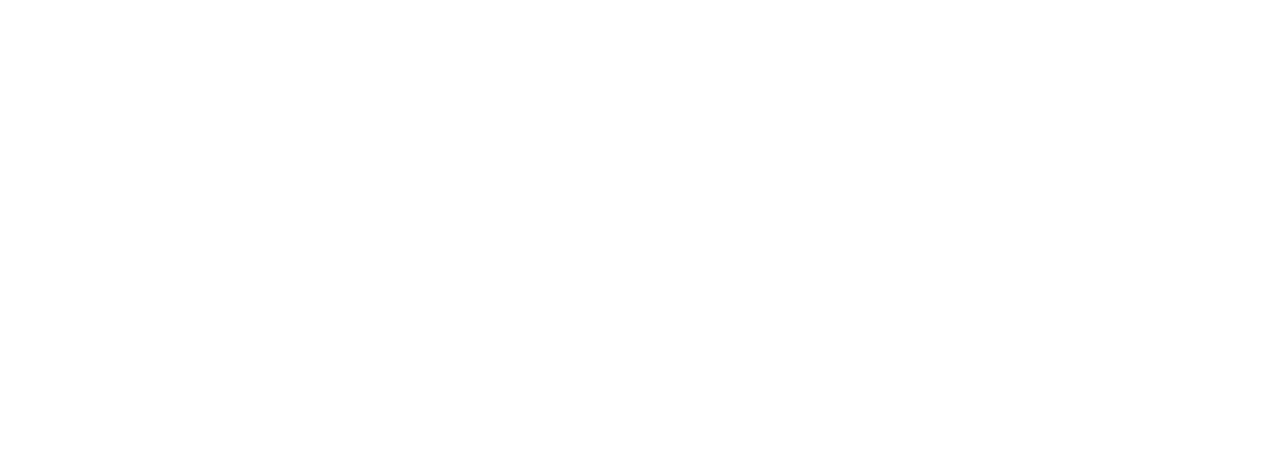
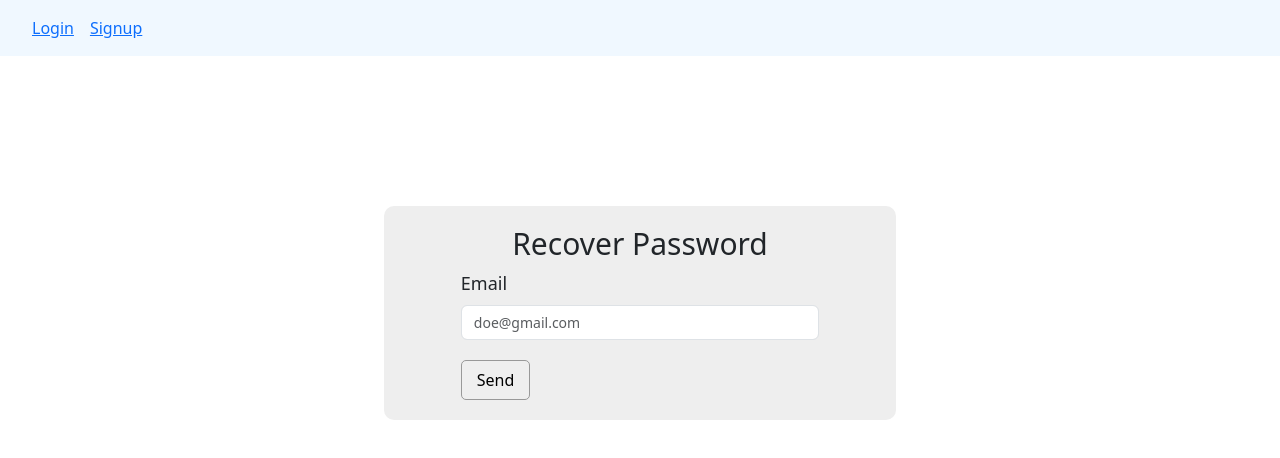
Before and after one commit to gihanchamila/React-Blog-Project, a React (Vite) app: page /forgot-password in a window 1280 px wide. Before the commit this address had no page. Shown: the top 458 px of the page. Built offline with nearby package versions, Linux system fonts and the light colour scheme.

Commit message:
forgot password, recover password ability added

```diff
--- a/src/App.jsx
+++ b/src/App.jsx
@@ -17,6 +17,7 @@
 import Signup from "./pages/Signup"
 import Login from "./pages/Login"
 import VerifyUser from "./pages/VerifyUser"
+import ForgotPassword from "./pages/ForgotPassword"
 
 function App() {
   return (
@@ -38,6 +39,7 @@
         <Route element={<PublicLayout />}>
           <Route path="signup" element={<Signup />} />
           <Route path="login" element={<Login />} />
+          <Route path="forgot-password" element={<ForgotPassword />} />
         </Route>
       </Routes>
       <ToastContainer />
--- a/src/pages/ForgotPassword.jsx
+++ b/src/pages/ForgotPassword.jsx
@@ -1,9 +1,118 @@
+import { useState } from "react";
+import { toast } from "react-toastify";
+import axios from "../utils/axiosInstance";
+import sendCodeValidator from "../validators/sendCodeValidator";
+import recoverPasswordValidator from "../validators/recoverPasswordValidator";
+import { useNavigate } from "react-router-dom";
+
+const initialFormData = {
+  email: "",
+  code: "",
+  password: "",
+};
+
+const initialFormError = {
+  code: "",
+  password: "",
+};
+
 const ForgotPassword = () => {
+  const [formData, setFormData] = useState(initialFormData);
+  const [formError, setFormError] = useState(initialFormError);
+  const [loading, setLoading] = useState(false);
+  const [emailError, setEmailError] = useState("");
+  const [hasEmail, setHasEmail] = useState(false);
+
+  const navigate = useNavigate();
+
+  const handleChange = (e) => {
+    setFormData((prev) => ({ ...prev, [e.target.name]: e.target.value }));
+  };
+
+  const handleSendCode = async (e) => {
+    e.preventDefault();
+
+    const errors = sendCodeValidator({ email: formData.email });
+
+    if (errors.email) {
+      setEmailError(errors.email);
+    } else {
+      try {
+        setLoading(true);
+        // api request
+
+        const response = await axios.post("/auth/forgot-password-code", {
+          email: formData.email,
+        });
+        const data = response.data.data;
+        setHasEmail(true);
+
+        toast.success(data.message, {
+          position: "top-right",
+          autoClose: true,
+        });
+        setLoading(false);
+      } catch (error) {
+        setLoading(false);
+        const response = error.response;
+        const data = response.data;
+        toast.error(data.message, {
+          position: "top-right",
+          autoClose: true,
+        });
+      }
+    }
+  };
+
+  const handleRecoverPassword = async (e) => {
+    e.preventDefault();
+
+    const errors = recoverPasswordValidator({
+      code: formData.code,
+      password: formData.password,
+    });
+
+    if (errors.code || errors.password) {
+      setFormError(errors);
+    } else {
+      try {
+        setLoading(true);
+        // api request
+        const response = await axios.post("/auth/recover-password", formData);
+        const data = response.data;
+
+        toast.success(data.message, {
+          position: "top-right",
+          autoClose: true,
+        });
+        setFormData(initialFormData);
+        setFormError(initialFormError);
+        setLoading(false);
+        navigate("/login");
+      } catch (error) {
+        setLoading(false);
+        setFormError(initialFormError);
+        const response = error.response;
+        const data = response.data;
+        toast.error(data.message, {
+          position: "top-right",
+          autoClose: true,
+        });
+      }
+    }
+  };
+
   return (
     <div className="form-container">
-      <form className="inner-container">
-        <h2 className="form-title">Recover Password</h2>
+      <form
+        className="inner-container"
+        onSubmit={!hasEmail ? handleSendCode : handleRecoverPassword}
+      >
+        <h2 className="form-title">{`${
+          !hasEmail ? "Recover Password" : "New Password"
+        }`}</h2>
 
+        {!hasEmail ? (
           <div className="form-group">
             <label>Email</label>
             <input
@@ -11,17 +120,24 @@
               type="text"
               name="email"
               placeholder="doe@gmail.com"
+              value={formData.email}
+              onChange={handleChange}
             />
+            {emailError && <p className="error">{emailError}</p>}
           </div>
-
+        ) : (
+          <>
             <div className="form-group">
-          <label>Code</label>
+              <label>code</label>
               <input
                 className="form-control"
                 type="text"
                 name="code"
                 placeholder="123456"
+                value={formData.code}
+                onChange={handleChange}
               />
+              {formError.code && <p className="error">{formError.code}</p>}
             </div>
 
             <div className="form-group">
@@ -31,11 +147,22 @@
                 type="password"
                 name="password"
                 placeholder="***********"
+                value={formData.password}
+                onChange={handleChange}
               />
+              {formError.password && (
+                <p className="error">{formError.password}</p>
+              )}
             </div>
+          </>
+        )}
 
         <div className="form-group">
-          <input className="button" type="submit" value="Send" />
+          <input
+            className="button"
+            type="submit"
+            value={`${loading ? "Sending..." : "Send"}`}
+          />
         </div>
       </form>
     </div>
--- a/src/pages/Login.jsx
+++ b/src/pages/Login.jsx
@@ -2,7 +2,7 @@
 import axios from "../utils/axiosInstance"
 import { toast } from "react-toastify";
 import loginValidator from "../validators/loginValidator"
-import { useNavigate } from "react-router-dom";
+import { useNavigate, Link } from "react-router-dom";
 
 const initialFormData = {email: "", password: ""};
 const initialFormError = {email: "", password: ""}
@@ -99,9 +99,9 @@
           {formError.password && <p className="error">{formError.password}</p>}
         </div>
 
-        <a className="forgot-password" to="/forgot-password">
+        <Link className="forgot-password" to="/forgot-password">
           Forgot Password
-        </a>
+        </Link>
 
         <div className="form-group">
           <input className="button" type="submit" value={`${loading ? "logging.." : "login"}`} />
--- /dev/null
+++ b/src/validators/recoverPasswordValidator.js
@@ -0,0 +1,20 @@
+const recoverPasswordValidator = ({ code, password }) => {
+    const errors = {
+      code: "",
+      password: "",
+    };
+
+    if (!code) {
+      errors.code = "Code is required";
+    }
+
+    if (!password) {
+      errors.password = "Password is required";
+    } else if (password.length < 6) {
+      errors.password = "Password is 6 char long";
+    }
+
+    return errors;
+  };
+
+  export default recoverPasswordValidator;
--- /dev/null
+++ b/src/validators/sendCodeValidator.js
@@ -0,0 +1,21 @@
+const isEmail = (email) => {
+    return String(email)
+        .toLowerCase()
+        .match(/^(([^<>()[\]\\.,;:\s@\"]+(\.[^<>()[\]\\.,;:\s@\"]+)*)|(\".+\"))@((\[[0-9]{1,3}\.[0-9]{1,3}\.[0-9]{1,3}\.[0-9]{1,3}\])|(([a-zA-Z\-0-9]+\.)+[a-zA-Z]{2,}))$/) !== null;
+};
+
+const sendCodeValidator = ({email}) => {
+    const errors = {
+        password: "",
+    }
+
+    if(!email){
+        errors.email = "Email is required"
+    }else if(!isEmail(email)){
+        errors.email = "Invalid email"
+    }
+
+    return errors
+}
+
+export default sendCodeValidator
```
Lines whose indentation alone changed are shown as unchanged.
